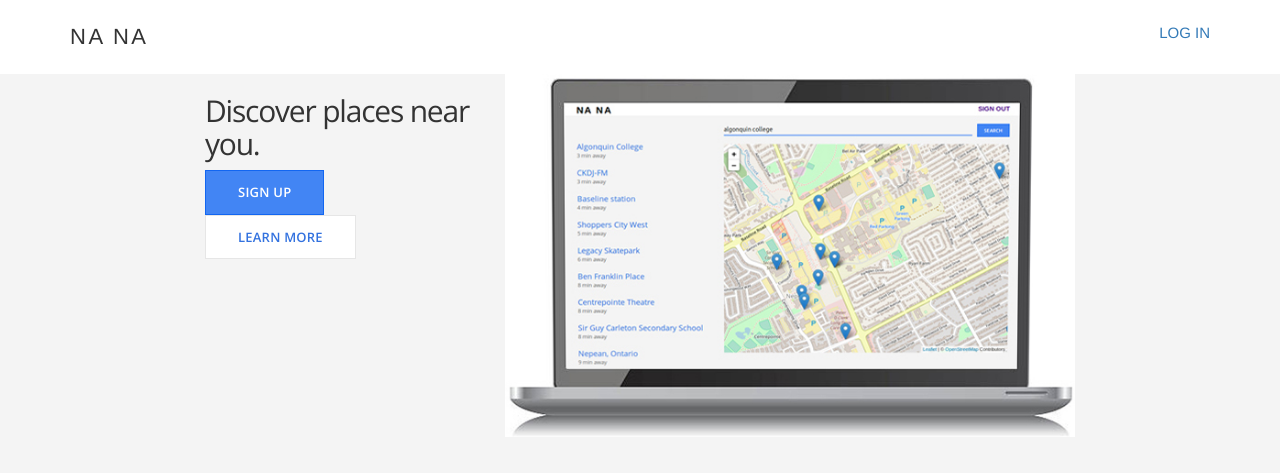
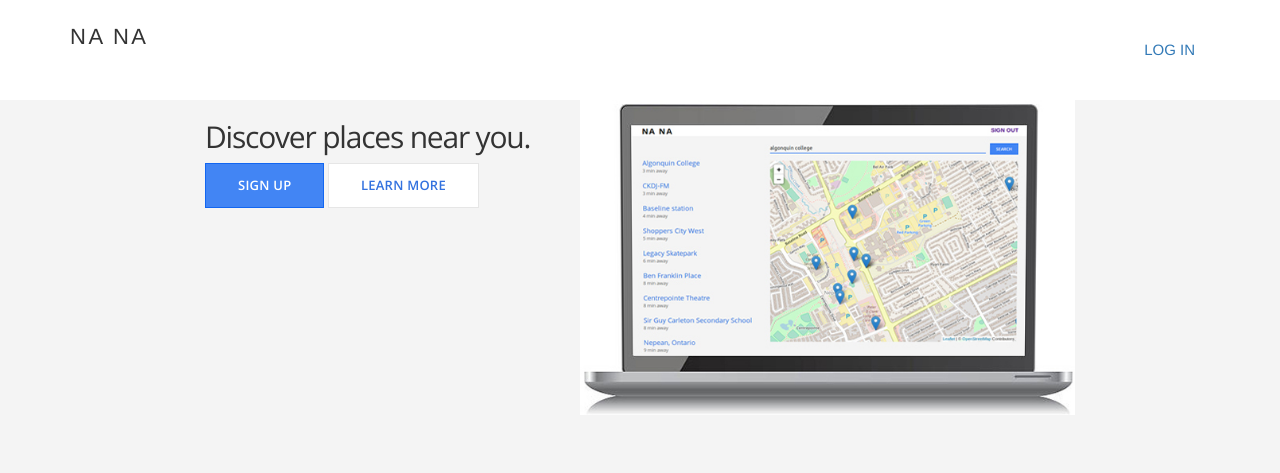
Before and after one commit to JuliaSun2000/NANA, a Flask app: page / in a window 1280 px wide. Shown: the top 473 px of the page. Run offline with Flask 2, Linux system fonts and the light colour scheme; some libraries are stand-ins or nearby versions.

Commit message:
update index

```diff
--- a/static/css/main.css
+++ b/static/css/main.css
@@ -3,7 +3,7 @@
  */
 
 html, body, h1 {
-  margin: 0;
+  margin: auto 0;
   padding: 0;
 }
 
--- a/templates/index.html
+++ b/templates/index.html
@@ -1,5 +1,11 @@
 {% extends "layout.html" %}
-{% block subtitle%}<form action="/login"><a href="{{ url_for ('login') }}">LOG IN</a></form>{% endblock %}
+{% block subtitle%}
+  <div class="collapse navbar-collapse" id="myNavbar">
+        <ul class="nav navbar-nav navbar-right">
+        <li><a href="{{ url_for ('login') }}">LOG IN</a></li>
+        </ul>
+  </div>
+{% endblock %}
 {% block content %}
   <!-- <main class="hero-section">
     <div class="container">
@@ -7,14 +13,14 @@
       <div class="section-content"> -->
       <div class="container-fluid">
         <div class="row">
-          <div class="col-md-4" info>
+          <div class="col-md-5" info>
             <h2>Discover places near you.</h2>
             <a href="{{ url_for ('signup') }}" class="btn-primary">Sign up</a>
             <a href="{{ url_for('about') }}" class="btn-secondary">Learn more</a>
           </div>
 
           <!-- <div class="section-device"> -->
-          <div class="col-md-8 image">
+          <div class="col-md-7 image">
             <img src="static/img/pic.jpg" class="img-responsive">
           </div>
          </div>
```
